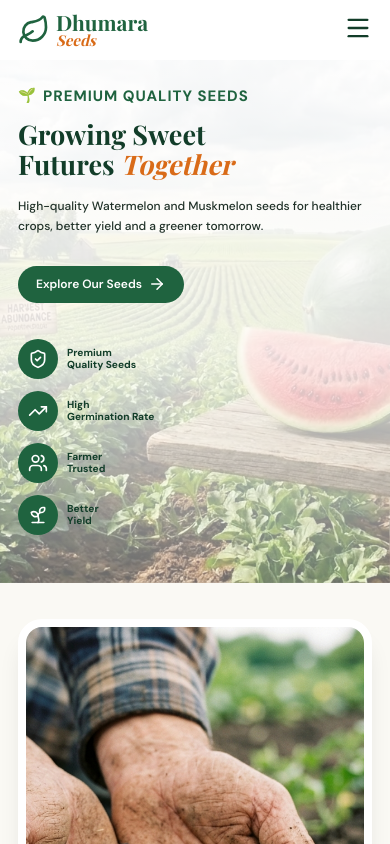
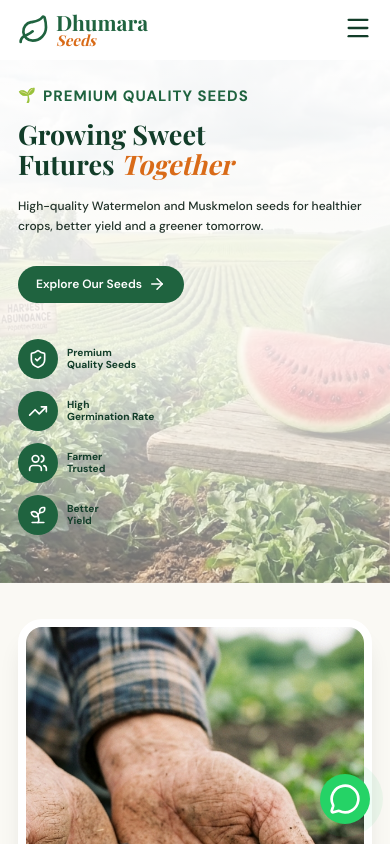
Before and after one commit to TD-Komal-Nathe/dhumara-seeds, a React (Vite) app: page / in a window 390 px wide. Shown: the top 844 px of the page. Built offline with nearby package versions, Linux system fonts and the light colour scheme; a web font is replaced by a local one.

Commit message:
Initial commit - Dhumara Seeds website

```diff
--- a/index.html
+++ b/index.html
@@ -4,7 +4,13 @@
     <meta charset="UTF-8" />
     <link rel="icon" type="image/svg+xml" href="/favicon.svg" />
     <meta name="viewport" content="width=device-width, initial-scale=1.0" />
-    <title>Dhumara Seeds</title>
+    <title>Dhumara Seeds - Premium Quality Agricultural Seeds</title>
+    <meta name="description" content="Dhumara Seeds provides premium quality, high-yielding watermelon and muskmelon seeds for healthier crops and better harvests. Trusted by farmers." />
+    <meta name="keywords" content="Dhumara Seeds, watermelon seeds, muskmelon seeds, agricultural seeds, high yield seeds, farming, India" />
+    <meta property="og:title" content="Dhumara Seeds - Premium Quality Seeds" />
+    <meta property="og:description" content="High-quality Watermelon and Muskmelon seeds for healthier crops, better yield, and a greener tomorrow." />
+    <meta property="og:type" content="website" />
+    <meta property="og:image" content="/hero-banner.jpg" />
   </head>
   <body>
     <div id="root"></div>
--- a/src/App.jsx
+++ b/src/App.jsx
@@ -11,6 +11,7 @@ import Testimonials from './components/Testimonials';
 import Contact from './components/Contact';
 import Footer from './components/Footer';
 import ScrollToTop from './components/ScrollToTop';
+import WhatsAppWidget from './components/WhatsAppWidget';
 
 function App() {
   useEffect(() => {
@@ -34,6 +35,7 @@ function App() {
         <BrandVision />
       </main>
       <Footer />
+      <WhatsAppWidget />
       <ScrollToTop />
     </>
   );
--- a/src/components/Contact.jsx
+++ b/src/components/Contact.jsx
@@ -2,7 +2,7 @@ import { useState } from 'react';
 import { MapPin, Phone, Mail, Send } from 'lucide-react';
 import './Contact.css';
 
-const OWNER_WHATSAPP = "917499070439";
+const OWNER_WHATSAPP = "919730721626";
 
 const Contact = () => {
   const [formData, setFormData] = useState({
--- /dev/null
+++ b/src/components/WhatsAppWidget.css
@@ -0,0 +1,66 @@
+.whatsapp-widget {
+  position: fixed;
+  bottom: 85px;
+  right: 23px;
+  z-index: 1000;
+  display: flex;
+  align-items: center;
+  justify-content: center;
+  text-decoration: none;
+  transition: transform 0.3s ease, box-shadow 0.3s ease;
+}
+
+.whatsapp-widget:hover {
+  transform: translateY(-5px) scale(1.05);
+}
+
+.whatsapp-icon-wrapper {
+  background-color: #25D366;
+  /* Official WhatsApp green */
+  width: 60px;
+  height: 60px;
+  border-radius: 50%;
+  display: flex;
+  align-items: center;
+  justify-content: center;
+  box-shadow: 0 4px 10px rgba(0, 0, 0, 0.2);
+  transition: background-color 0.3s ease;
+}
+
+.whatsapp-icon-wrapper:hover {
+  background-color: #20BA56;
+}
+
+/* Pulse animation for attention */
+@keyframes pulse {
+  0% {
+    box-shadow: 0 0 0 0 rgba(37, 211, 102, 0.5);
+  }
+
+  70% {
+    box-shadow: 0 0 0 15px rgba(37, 211, 102, 0);
+  }
+
+  100% {
+    box-shadow: 0 0 0 0 rgba(37, 211, 102, 0);
+  }
+}
+
+.whatsapp-icon-wrapper {
+  animation: pulse 2s infinite;
+}
+
+@media (max-width: 768px) {
+  .whatsapp-widget {
+    bottom: 20px;
+    right: 20px;
+  }
+
+  .whatsapp-icon-wrapper {
+    width: 50px;
+    height: 50px;
+
+  }
+
+  /* Need to adjust the lucide icon size via CSS for mobile if possible, but it's set in inline style. Just scaling down the wrapper is fine. */
+}
--- /dev/null
+++ b/src/components/WhatsAppWidget.jsx
@@ -0,0 +1,24 @@
+import { MessageCircle } from 'lucide-react';
+import './WhatsAppWidget.css';
+
+const WhatsAppWidget = () => {
+  const OWNER_WHATSAPP = "919730721626";
+  const message = encodeURIComponent("Hello Dhumara Seeds! I have an inquiry.");
+  const whatsappUrl = `https://wa.me/${OWNER_WHATSAPP}?text=${message}`;
+
+  return (
+    <a
+      href={whatsappUrl}
+      target="_blank"
+      rel="noopener noreferrer"
+      className="whatsapp-widget"
+      aria-label="Chat with us on WhatsApp"
+    >
+      <div className="whatsapp-icon-wrapper">
+        <MessageCircle size={32} color="white" />
+      </div>
+    </a>
+  );
+};
+
+export default WhatsAppWidget;
```
